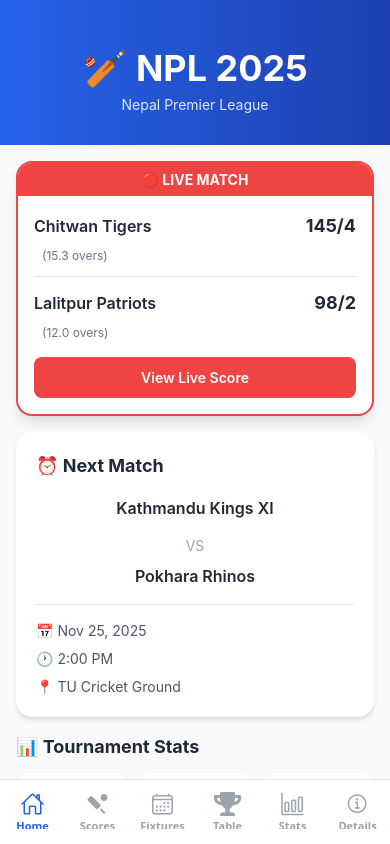
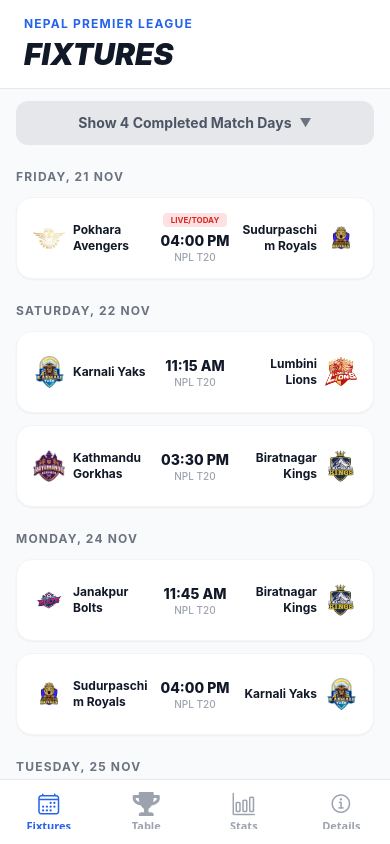
Before and after one commit to Sulav2060/NPL, a React Native app: screen /DetailsList in a window 390 px wide. Built offline with nearby package versions, Linux system fonts and the light colour scheme.

Commit message:
refactor: remove HomeScreen and ScoresScreen components; update DetailsScreen header for improved UI

```diff
--- a/App.tsx
+++ b/App.tsx
@@ -12,8 +12,6 @@ import {
 } from "@expo/vector-icons";
 import "./global.css";
 
-import HomeScreen from "./screens/HomeScreen";
-import ScoresScreen from "./screens/ScoresScreen";
 import FixturesScreen from "./screens/FixturesScreen";
 import TableScreen from "./screens/TableScreen";
 import StatsScreen from "./screens/StatsScreen";
@@ -59,28 +57,6 @@ export default function App() {
           }}
         >
           <Tab.Screen
-            name="Home"
-            component={HomeScreen}
-            options={{
-              tabBarIcon: ({ color, size }) => (
-                <Ionicons name="home-outline" size={24} color={color} />
-              ),
-            }}
-          />
-          <Tab.Screen
-            name="Scores"
-            component={ScoresScreen}
-            options={{
-              tabBarIcon: ({ color, size }) => (
-                <MaterialCommunityIcons
-                  name="cricket"
-                  size={24}
-                  color={color}
-                />
-              ),
-            }}
-          />
-          <Tab.Screen
             name="Fixtures"
             component={FixturesScreen}
             options={{
--- a/screens/DetailsScreen.tsx
+++ b/screens/DetailsScreen.tsx
@@ -109,9 +109,13 @@ export default function DetailsScreen({ navigation }: DetailsScreenProps) {
 
   return (
     <SafeAreaView className="flex-1 bg-gray-50 dark:bg-black" edges={["top"]}>
-      <View className="flex-row items-center justify-between px-4 py-3 mb-2">
-        <Text className="text-2xl font-extrabold text-gray-900 dark:text-white">
-          NPL Teams
+      {/* Header */}
+      <View className="px-6 py-4 bg-white dark:bg-gray-900 border-b border-gray-200 dark:border-gray-800">
+        <Text className="text-blue-600 font-bold text-xs uppercase tracking-widest mb-1">
+          Nepal Premier League
+        </Text>
+        <Text className="text-3xl font-black text-gray-900 dark:text-white italic">
+          DETAILS
         </Text>
       </View>
       <FlatList
--- a/screens/HomeScreen.tsx
+++ /dev/null
@@ -1,94 +0,0 @@
-import React from 'react';
-import { View, Text, ScrollView, TouchableOpacity } from 'react-native';
-
-export default function HomeScreen() {
-  const upcomingMatch = {
-    team1: 'Kathmandu Kings XI',
-    team2: 'Pokhara Rhinos',
-    date: 'Nov 25, 2025',
-    time: '2:00 PM',
-    venue: 'TU Cricket Ground',
-  };
-
-  const liveMatch = {
-    team1: 'Chitwan Tigers',
-    team1Score: '145/4',
-    team1Overs: '15.3',
-    team2: 'Lalitpur Patriots',
-    team2Score: '98/2',
-    team2Overs: '12.0',
-    status: 'LIVE',
-  };
-
-  return (
-    <ScrollView className="flex-1 bg-gray-50">
-      {/* Header */}
-      <View className="bg-gradient-to-r from-blue-600 to-blue-800 pt-12 pb-8 px-4">
-        <Text className="text-white text-4xl font-bold text-center">🏏 NPL 2025</Text>
-        <Text className="text-blue-100 text-center mt-2">Nepal Premier League</Text>
-      </View>
-
-      {/* Live Match Card */}
-      <View className="mx-4 mt-4 bg-white rounded-2xl shadow-lg overflow-hidden border-2 border-red-500">
-        <View className="bg-red-500 px-4 py-2">
-          <Text className="text-white font-bold text-center">🔴 LIVE MATCH</Text>
-        </View>
-        <View className="p-4">
-          <View className="mb-3">
-            <View className="flex-row justify-between items-center mb-2">
-              <Text className="text-gray-800 font-semibold text-base flex-1">{liveMatch.team1}</Text>
-              <Text className="text-gray-800 font-bold text-lg">{liveMatch.team1Score}</Text>
-            </View>
-            <Text className="text-gray-500 text-xs ml-2">({liveMatch.team1Overs} overs)</Text>
-          </View>
-
-          <View className="border-t border-gray-200 pt-3">
-            <View className="flex-row justify-between items-center mb-2">
-              <Text className="text-gray-800 font-semibold text-base flex-1">{liveMatch.team2}</Text>
-              <Text className="text-gray-800 font-bold text-lg">{liveMatch.team2Score}</Text>
-            </View>
-            <Text className="text-gray-500 text-xs ml-2">({liveMatch.team2Overs} overs)</Text>
-          </View>
-
-          <TouchableOpacity className="bg-red-500 mt-4 py-3 rounded-lg">
-            <Text className="text-white text-center font-semibold">View Live Score</Text>
-          </TouchableOpacity>
-        </View>
-      </View>
-
-      {/* Next Match Card */}
-      <View className="mx-4 mt-4 bg-white rounded-2xl shadow-md p-5">
-        <Text className="text-gray-800 font-bold text-lg mb-4">⏰ Next Match</Text>
-        <View className="items-center mb-4">
-          <Text className="text-gray-800 font-semibold text-base text-center mb-2">{upcomingMatch.team1}</Text>
-          <Text className="text-gray-400 text-sm my-2">VS</Text>
-          <Text className="text-gray-800 font-semibold text-base text-center">{upcomingMatch.team2}</Text>
-        </View>
-        <View className="border-t border-gray-200 pt-4 space-y-2">
-          <Text className="text-gray-600 text-sm">📅 {upcomingMatch.date}</Text>
-          <Text className="text-gray-600 text-sm">🕐 {upcomingMatch.time}</Text>
-          <Text className="text-gray-600 text-sm">📍 {upcomingMatch.venue}</Text>
-        </View>
-      </View>
-
-      {/* Quick Stats */}
-      <View className="mx-4 mt-4 mb-6">
-        <Text className="text-gray-800 font-bold text-lg mb-3">📊 Tournament Stats</Text>
-        <View className="flex-row justify-between">
-          <View className="bg-white rounded-xl shadow-md p-4 flex-1 mr-2 items-center">
-            <Text className="text-2xl font-bold text-blue-600">8</Text>
-            <Text className="text-gray-600 text-xs mt-1">Teams</Text>
-          </View>
-          <View className="bg-white rounded-xl shadow-md p-4 flex-1 mx-1 items-center">
-            <Text className="text-2xl font-bold text-blue-600">32</Text>
-            <Text className="text-gray-600 text-xs mt-1">Matches</Text>
-          </View>
-          <View className="bg-white rounded-xl shadow-md p-4 flex-1 ml-2 items-center">
-            <Text className="text-2xl font-bold text-blue-600">120+</Text>
-            <Text className="text-gray-600 text-xs mt-1">Players</Text>
-          </View>
-        </View>
-      </View>
-    </ScrollView>
-  );
-}
--- a/screens/ScoresScreen.tsx
+++ /dev/null
@@ -1,119 +0,0 @@
-import React from 'react';
-import { View, Text, ScrollView, TouchableOpacity } from 'react-native';
-
-export default function ScoresScreen() {
-  const matches = [
-    {
-      id: 1,
-      team1: 'Kathmandu Kings XI',
-      team1Score: '185/6',
-      team1Overs: '20',
-      team2: 'Pokhara Rhinos',
-      team2Score: '178/8',
-      team2Overs: '20',
-      result: 'Kathmandu Kings XI won by 7 runs',
-      date: 'Nov 20, 2025',
-      status: 'completed',
-    },
-    {
-      id: 2,
-      team1: 'Chitwan Tigers',
-      team1Score: '145/4',
-      team1Overs: '15.3',
-      team2: 'Lalitpur Patriots',
-      team2Score: '98/2',
-      team2Overs: '12.0',
-      result: 'In Progress',
-      date: 'Nov 21, 2025',
-      status: 'live',
-    },
-    {
-      id: 3,
-      team1: 'Biratnagar Warriors',
-      team1Score: '165/9',
-      team1Overs: '20',
-      team2: 'Janakpur Bolts',
-      team2Score: '166/3',
-      team2Overs: '18.2',
-      result: 'Janakpur Bolts won by 7 wickets',
-      date: 'Nov 19, 2025',
-      status: 'completed',
-    },
-  ];
-
-  return (
-    <ScrollView className="flex-1 bg-gray-50">
-      {/* Header */}
-      <View className="bg-blue-600 pt-12 pb-6 px-4">
-        <Text className="text-white text-3xl font-bold">Match Scores</Text>
-        <Text className="text-blue-100 mt-1">Latest Results & Live Scores</Text>
-      </View>
-
-      {/* Filter Tabs */}
-      <View className="flex-row bg-white mx-4 mt-4 rounded-xl overflow-hidden shadow-sm">
-        <TouchableOpacity className="flex-1 bg-blue-600 py-3">
-          <Text className="text-white text-center font-semibold">All</Text>
-        </TouchableOpacity>
-        <TouchableOpacity className="flex-1 py-3">
-          <Text className="text-gray-600 text-center font-semibold">Live</Text>
-        </TouchableOpacity>
-        <TouchableOpacity className="flex-1 py-3">
-          <Text className="text-gray-600 text-center font-semibold">Recent</Text>
-        </TouchableOpacity>
-      </View>
-
-      {/* Match Cards */}
-      <View className="px-4 mt-4 pb-6">
-        {matches.map((match) => (
-          <View
-            key={match.id}
-            className={`bg-white rounded-2xl shadow-md mb-4 overflow-hidden ${
-              match.status === 'live' ? 'border-2 border-red-500' : ''
-            }`}
-          >
-            {match.status === 'live' && (
-              <View className="bg-red-500 px-4 py-2">
-                <Text className="text-white font-bold text-center text-xs">🔴 LIVE</Text>
-              </View>
-            )}
-
-            <View className="p-4">
-              <Text className="text-gray-500 text-xs mb-3">{match.date}</Text>
-
-              {/* Team 1 */}
-              <View className="flex-row justify-between items-center mb-3">
-                <Text className="text-gray-800 font-semibold text-base flex-1">{match.team1}</Text>
-                <Text className="text-gray-800 font-bold text-lg ml-2">
-                  {match.team1Score} <Text className="text-sm text-gray-500">({match.team1Overs})</Text>
-                </Text>
-              </View>
-
-              {/* Team 2 */}
-              <View className="flex-row justify-between items-center mb-3">
-                <Text className="text-gray-800 font-semibold text-base flex-1">{match.team2}</Text>
-                <Text className="text-gray-800 font-bold text-lg ml-2">
-                  {match.team2Score} <Text className="text-sm text-gray-500">({match.team2Overs})</Text>
-                </Text>
-              </View>
-
-              {/* Result */}
-              <View className="border-t border-gray-200 pt-3">
-                <Text
-                  className={`text-center font-semibold text-sm ${
-                    match.status === 'live' ? 'text-red-600' : 'text-green-600'
-                  }`}
-                >
-                  {match.result}
-                </Text>
-              </View>
-
-              <TouchableOpacity className="bg-blue-600 mt-3 py-2.5 rounded-lg">
-                <Text className="text-white text-center font-semibold text-sm">View Scorecard</Text>
-              </TouchableOpacity>
-            </View>
-          </View>
-        ))}
-      </View>
-    </ScrollView>
-  );
-}
```
